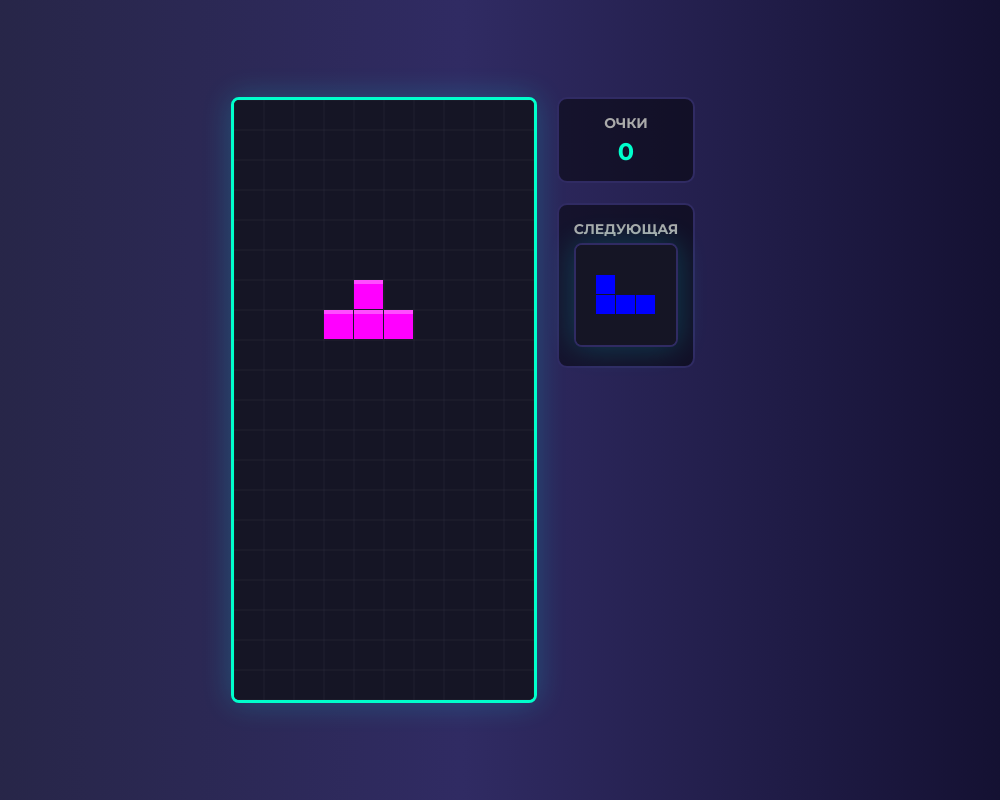
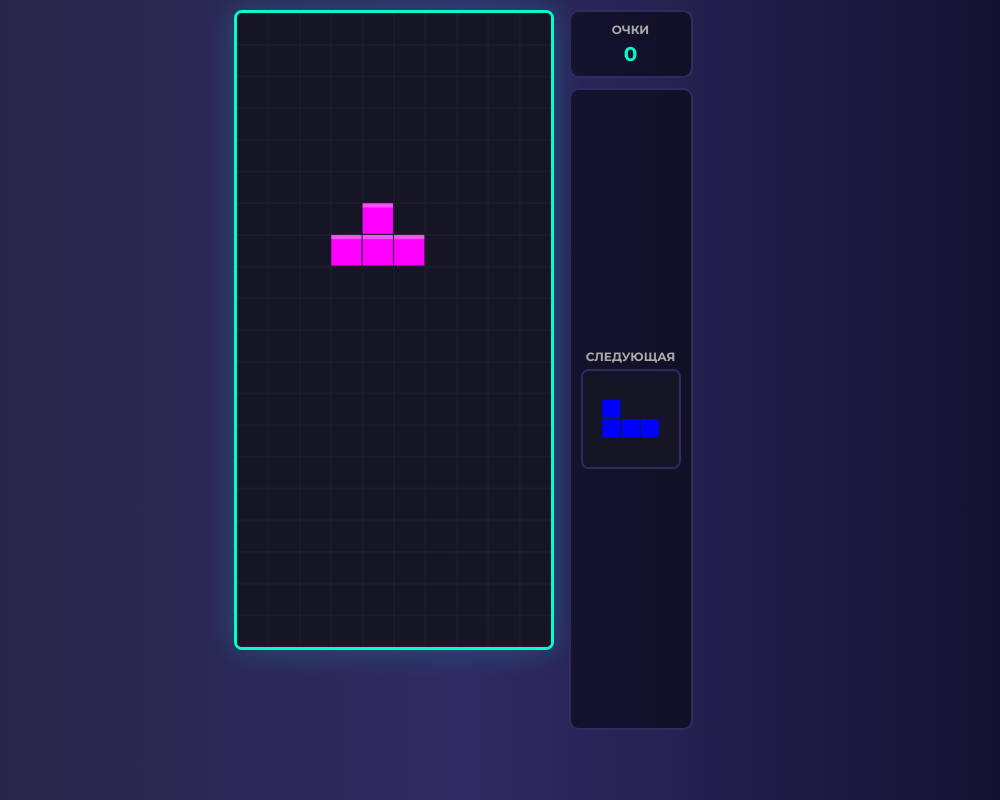
Before and after one commit to zumakulovtamir-tech/Tetris, a plain HTML site: page index.html in a window 1280 px wide. Shown: the whole page, without its empty margins (177-1177 px from the left). Drawn offline with Linux system fonts and the light colour scheme.

Commit message:
отправка

```diff
--- a/index.html
+++ b/index.html
@@ -7,102 +7,120 @@
     <link href="https://fonts.googleapis.com/css2?family=Montserrat:wght@400;700&display=swap" rel="stylesheet">
 
     <style>
-        * { margin: 0; padding: 0; box-sizing: border-box; user-select: none; -webkit-user-select: none; }
-        body {
-            background: #0f0c29; background: linear-gradient(to right, #24243e, #302b63, #0f0c29);
-            color: white; font-family: 'Montserrat', sans-serif;
-            display: flex; flex-direction: column; justify-content: center; align-items: center;
-            height: 100vh; overflow: hidden; touch-action: none;
+        * {
+            margin: 0; padding: 0; box-sizing: border-box;
+            user-select: none; -webkit-user-select: none;
+            -webkit-tap-highlight-color: transparent;
         }
 
-        #game-container {
-            display: flex; gap: 20px; align-items: flex-start;
+        body {
+            background: #0f0c29;
+            background: linear-gradient(to right, #24243e, #302b63, #0f0c29);
+            color: white;
+            font-family: 'Montserrat', sans-serif;
+            display: flex;
+            flex-direction: column;
+            justify-content: space-between;
+            align-items: center;
+            height: 100vh;
+            height: 100dvh; /* Динамическая высота для телефонов */
+            overflow: hidden;
+            touch-action: none;
+            padding: 10px 0;
         }
 
-        canvas {
+        /* Игровая зона (Поле + Панель) */
+        #game-area {
+            display: flex;
+            gap: 15px;
+            align-items: flex-start;
+            justify-content: center;
+            flex-grow: 1; /* Занимает всё свободное место */
+            max-height: 75vh;
+        }
+
+        canvas#board {
             background-color: #151525;
             border: 3px solid #00ffcc;
             border-radius: 8px;
             box-shadow: 0 0 30px rgba(0, 255, 255, 0.2);
+            height: 100%; /* Растягиваем по высоте контейнера */
+            width: auto;  /* Ширина подстроится сама (пропорция 1:2) */
+            aspect-ratio: 1 / 2;
         }
 
         #side-panel {
-            display: flex; flex-direction: column; gap: 20px;
+            display: flex;
+            flex-direction: column;
+            gap: 10px;
+            height: 100%;
         }
 
         .info-box {
             background: rgba(0,0,0,0.5);
             border: 2px solid #302b63;
-            padding: 15px;
+            padding: 10px;
             border-radius: 10px;
             text-align: center;
         }
 
-        .info-box h3 { font-size: 14px; color: #aaa; margin-bottom: 5px; }
-        .info-box p { font-size: 24px; font-weight: bold; color: #00ffcc; }
+        .info-box h3 { font-size: 12px; color: #aaa; margin-bottom: 5px; }
+        .info-box p { font-size: 20px; font-weight: bold; color: #00ffcc; }
 
-        #next-canvas { background: #151525; border: 2px solid #302b63; border-radius: 8px; }
-
-        /* --- МОБИЛЬНЫЕ КНОПКИ --- */
-        #mobile-controls {
-            display: none; /* Скрыты на компьютере */
-            margin-top: 20px;
+        canvas#next-canvas {
+            background: #151525;
+            border: 2px solid #302b63;
+            border-radius: 8px;
             width: 100%;
-            max-width: 400px;
-            justify-content: space-between; /* Разделяем на две группы */
-            padding: 0 20px;
+            max-width: 100px;
+            height: auto;
         }
 
-        .control-group {
-            display: flex;
-            gap: 10px;
+        /* --- КНОПКИ --- */
+        #mobile-controls {
+            display: flex; /* Показываем всегда, чтобы не ломать верстку */
+            width: 100%;
+            max-width: 500px;
+            justify-content: space-between;
+            padding: 10px 20px;
+            margin-bottom: 10px;
         }
 
+        .control-group { display: flex; gap: 10px; }
+
         #mobile-controls button {
-            width: 65px;
-            height: 65px;
-            font-size: 28px;
+            width: 60px;
+            height: 60px;
+            font-size: 24px;
             border-radius: 15px;
             background: rgba(0, 255, 204, 0.1);
             color: #00ffcc;
             border: 2px solid #00ffcc;
             font-weight: bold;
-            display: flex;
-            justify-content: center;
-            align-items: center;
-            /* Убирает задержку при тапе на телефоне */
+            display: flex; justify-content: center; align-items: center;
             touch-action: manipulation;
         }
 
         #mobile-controls button:active {
-            background: #00ffcc;
-            color: #0f0c29;
-            transform: scale(0.9);
+            background: #00ffcc; color: #0f0c29; transform: scale(0.9);
         }
 
-        /* Кнопки действий (поворот и сброс) выделяем желтым */
         #mobile-controls button.action {
-            border-color: #ffcc00;
-            color: #ffcc00;
-            background: rgba(255, 204, 0, 0.1);
+            border-color: #ffcc00; color: #ffcc00; background: rgba(255, 204, 0, 0.1);
         }
+        #mobile-controls button.action:active { background: #ffcc00; color: #0f0c29; }
 
-        #mobile-controls button.action:active {
-            background: #ffcc00;
-            color: #0f0c29;
-        }
-
-        /* Адаптив для телефонов */
-        @media (max-width: 600px) {
-            #game-container { transform: scale(0.8); transform-origin: top center; margin-top: -30px; }
-            #mobile-controls { display: flex; }
+        /* Скрываем кнопки на компьютерах с широким экраном */
+        @media (min-width: 800px) {
+            #mobile-controls { display: none; }
+            #game-area { max-height: 90vh; }
+            canvas#board { height: 80vh; }
         }
 
         #game-over {
-            position: absolute; top: 0; left: 0; width: 100%; height: 100%;
+            position: fixed; top: 0; left: 0; width: 100%; height: 100%;
             background: rgba(15, 12, 27, 0.9); display: none;
-            flex-direction: column; justify-content: center; align-items: center;
-            z-index: 10;
+            flex-direction: column; justify-content: center; align-items: center; z-index: 10;
         }
         #game-over h1 { color: #ff3366; font-size: 40px; margin-bottom: 20px; text-shadow: 0 0 20px #ff3366; }
         #game-over button {
@@ -113,7 +131,7 @@
 </head>
 <body>
 
-    <div id="game-container">
+    <div id="game-area">
         <canvas id="board" width="300" height="600"></canvas>
 
         <div id="side-panel">
@@ -121,14 +139,13 @@
                 <h3>ОЧКИ</h3>
                 <p id="score">0</p>
             </div>
-            <div class="info-box">
+            <div class="info-box" style="flex-grow: 1; display: flex; flex-direction: column; justify-content: center; align-items: center;">
                 <h3>СЛЕДУЮЩАЯ</h3>
                 <canvas id="next-canvas" width="100" height="100"></canvas>
             </div>
         </div>
     </div>
 
-    <!-- ОБНОВЛЕННЫЕ КНОПКИ -->
     <div id="mobile-controls">
         <div class="control-group">
             <button id="btn-left">◀</button>
@@ -157,47 +174,25 @@
         const BLOCK_SIZE = 30;
 
         const COLORS = ['#00ffff', '#0000ff', '#ffa500', '#ffff00', '#00ff00', '#ff00ff', '#ff0000'];
-
         const SHAPES = [
-            [[1,1,1,1]],
-            [[1,0,0],[1,1,1]],
-            [[0,0,1],[1,1,1]],
-            [[1,1],[1,1]],
-            [[0,1,1],[1,1,0]],
-            [[0,1,0],[1,1,1]],
-            [[1,1,0],[0,1,1]]
+            [[1,1,1,1]], [[1,0,0],[1,1,1]], [[0,0,1],[1,1,1]],
+            [[1,1],[1,1]], [[0,1,1],[1,1,0]], [[0,1,0],[1,1,1]], [[1,1,0],[0,1,1]]
         ];
 
-        let board = [];
-        let score = 0;
-        let gameOver = false;
-
-        let piece = null;
-        let nextPiece = null;
-
-        let dropCounter = 0;
-        let dropInterval = 800;
-        let lastTime = 0;
+        let board = [], score = 0, gameOver = false;
+        let piece = null, nextPiece = null;
+        let dropCounter = 0, dropInterval = 800, lastTime = 0;
 
         function createBoard() {
-            board = [];
-            for (let y = 0; y < ROWS; y++) {
-                board[y] = [];
-                for (let x = 0; x < COLS; x++) {
-                    board[y][x] = 0;
-                }
-            }
+            board = Array.from({ length: ROWS }, () => Array(COLS).fill(0));
         }
 
         function newPiece() {
             const randType = Math.floor(Math.random() * SHAPES.length);
-            const randColor = COLORS[randType];
-            const shape = SHAPES[randType];
-
             return {
-                matrix: shape,
-                color: randColor,
-                x: Math.floor((COLS - shape[0].length) / 2),
+                matrix: SHAPES[randType],
+                color: COLORS[randType],
+                x: Math.floor((COLS - SHAPES[randType][0].length) / 2),
                 y: 0
             };
         }
@@ -206,7 +201,6 @@
             piece = nextPiece || newPiece();
             nextPiece = newPiece();
             drawNext();
-
             if (collide()) {
                 gameOver = true;
                 document.getElementById('game-over').style.display = 'flex';
@@ -217,15 +211,9 @@
             for (let y = 0; y < piece.matrix.length; y++) {
                 for (let x = 0; x < piece.matrix[y].length; x++) {
                     if (piece.matrix[y][x] !== 0) {
-                        let boardX = piece.x + x;
-                        let boardY = piece.y + y;
-
-                        if (boardX < 0 || boardX >= COLS || boardY >= ROWS) {
-                            return true;
-                        }
-                        if (boardY >= 0 && board[boardY][boardX] !== 0) {
-                            return true;
-                        }
+                        let boardX = piece.x + x, boardY = piece.y + y;
+                        if (boardX < 0 || boardX >= COLS || boardY >= ROWS) return true;
+                        if (boardY >= 0 && board[boardY][boardX] !== 0) return true;
                     }
                 }
             }
@@ -235,22 +223,17 @@
         function merge() {
             piece.matrix.forEach((row, y) => {
                 row.forEach((value, x) => {
-                    if (value !== 0) {
-                        board[piece.y + y][piece.x + x] = piece.color;
-                    }
+                    if (value !== 0) board[piece.y + y][piece.x + x] = piece.color;
                 });
             });
         }
 
         function rotate(matrix) {
-            const N = matrix.length;
-            const M = matrix[0].length;
+            const N = matrix.length, M = matrix[0].length;
             let result = [];
             for (let i = 0; i < M; i++) {
                 result[i] = [];
-                for (let j = 0; j < N; j++) {
-                    result[i][j] = matrix[N - 1 - j][i];
-                }
+                for (let j = 0; j < N; j++) result[i][j] = matrix[N - 1 - j][i];
             }
             return result;
         }
@@ -258,49 +241,32 @@
         function playerRotate() {
             const oldMatrix = piece.matrix;
             piece.matrix = rotate(piece.matrix);
-            if (collide()) {
-                piece.matrix = oldMatrix;
-            }
+            if (collide()) piece.matrix = oldMatrix;
         }
 
         function playerDrop() {
             piece.y++;
             if (collide()) {
-                piece.y--;
-                merge();
-                clearLines();
-                spawnPiece();
+                piece.y--; merge(); clearLines(); spawnPiece();
             }
             dropCounter = 0;
         }
 
         function playerMove(dir) {
             piece.x += dir;
-            if (collide()) {
-                piece.x -= dir;
-            }
+            if (collide()) piece.x -= dir;
         }
 
         function playerHardDrop() {
-            while (!collide()) {
-                piece.y++;
-            }
-            piece.y--;
-            playerDrop();
+            while (!collide()) piece.y++;
+            piece.y--; playerDrop();
         }
 
         function clearLines() {
             for (let y = ROWS - 1; y >= 0; y--) {
-                let isFull = true;
-                for (let x = 0; x < COLS; x++) {
-                    if (board[y][x] === 0) {
-                        isFull = false;
-                        break;
-                    }
-                }
-                if (isFull) {
+                if (board[y].every(cell => cell !== 0)) {
                     board.splice(y, 1);
-                    board.unshift(new Array(COLS).fill(0));
+                    board.unshift(Array(COLS).fill(0));
                     score += 100;
                     document.getElementById('score').innerText = score;
                     y++;
@@ -313,76 +279,45 @@
             ctx.fillRect(0, 0, canvas.width, canvas.height);
 
             ctx.strokeStyle = 'rgba(255, 255, 255, 0.05)';
-            for(let i=0; i<=COLS; i++){
-                ctx.beginPath(); ctx.moveTo(i*BLOCK_SIZE, 0); ctx.lineTo(i*BLOCK_SIZE, canvas.height); ctx.stroke();
-            }
-            for(let i=0; i<=ROWS; i++){
-                ctx.beginPath(); ctx.moveTo(0, i*BLOCK_SIZE); ctx.lineTo(canvas.width, i*BLOCK_SIZE); ctx.stroke();
-            }
+            for(let i=0; i<=COLS; i++){ ctx.beginPath(); ctx.moveTo(i*BLOCK_SIZE, 0); ctx.lineTo(i*BLOCK_SIZE, canvas.height); ctx.stroke(); }
+            for(let i=0; i<=ROWS; i++){ ctx.beginPath(); ctx.moveTo(0, i*BLOCK_SIZE); ctx.lineTo(canvas.width, i*BLOCK_SIZE); ctx.stroke(); }
 
-            for (let y = 0; y < ROWS; y++) {
-                for (let x = 0; x < COLS; x++) {
-                    if (board[y][x] !== 0) {
-                        drawBlock(ctx, x, y, board[y][x]);
-                    }
-                }
-            }
+            board.forEach((row, y) => row.forEach((color, x) => { if (color !== 0) drawBlock(ctx, x, y, color); }));
 
             if (piece) {
-                piece.matrix.forEach((row, y) => {
-                    row.forEach((value, x) => {
-                        if (value !== 0) {
-                            drawBlock(ctx, piece.x + x, piece.y + y, piece.color);
-                        }
-                    });
-                });
+                piece.matrix.forEach((row, y) => row.forEach((value, x) => {
+                    if (value !== 0) drawBlock(ctx, piece.x + x, piece.y + y, piece.color);
+                }));
             }
         }
 
         function drawBlock(context, x, y, color) {
             context.fillStyle = color;
             context.fillRect(x * BLOCK_SIZE, y * BLOCK_SIZE, BLOCK_SIZE - 1, BLOCK_SIZE - 1);
-
             context.fillStyle = 'rgba(255, 255, 255, 0.3)';
             context.fillRect(x * BLOCK_SIZE, y * BLOCK_SIZE, BLOCK_SIZE - 1, 4);
         }
 
         function drawNext() {
-            nextCtx.fillStyle = '#151525';
-            nextCtx.fillRect(0, 0, 100, 100);
-
+            nextCtx.fillStyle = '#151525'; nextCtx.fillRect(0, 0, 100, 100);
             if (!nextPiece) return;
-
-            const size = 20;
-            const offsetX = (100 - nextPiece.matrix[0].length * size) / 2;
-            const offsetY = (100 - nextPiece.matrix.length * size) / 2;
-
-            nextPiece.matrix.forEach((row, y) => {
-                row.forEach((value, x) => {
-                    if (value !== 0) {
-                        nextCtx.fillStyle = nextPiece.color;
-                        nextCtx.fillRect(offsetX + x * size, offsetY + y * size, size - 1, size - 1);
-                    }
-                });
-            });
+            const size = 20, offsetX = (100 - nextPiece.matrix[0].length * size) / 2, offsetY = (100 - nextPiece.matrix.length * size) / 2;
+            nextPiece.matrix.forEach((row, y) => row.forEach((value, x) => {
+                if (value !== 0) {
+                    nextCtx.fillStyle = nextPiece.color;
+                    nextCtx.fillRect(offsetX + x * size, offsetY + y * size, size - 1, size - 1);
+                }
+            }));
         }
 
         function update(time = 0) {
             if (gameOver) return;
-
-            const deltaTime = time - lastTime;
-            lastTime = time;
-            dropCounter += deltaTime;
-
-            if (dropCounter > dropInterval) {
-                playerDrop();
-            }
-
+            const deltaTime = time - lastTime; lastTime = time; dropCounter += deltaTime;
+            if (dropCounter > dropInterval) playerDrop();
             draw();
             requestAnimationFrame(update);
         }
 
-        // Управление с клавиатуры
         document.addEventListener('keydown', e => {
             if (gameOver) return;
             if (e.key === 'ArrowLeft') playerMove(-1);
@@ -392,25 +327,26 @@
             if (e.key === ' ') { e.preventDefault(); playerHardDrop(); }
         });
 
-        // Управление с телефона
-        document.getElementById('btn-left').addEventListener('click', () => playerMove(-1));
-        document.getElementById('btn-right').addEventListener('click', () => playerMove(1));
-        document.getElementById('btn-down').addEventListener('click', () => playerDrop());
-        document.getElementById('btn-rotate').addEventListener('click', () => playerRotate());
-        document.getElementById('btn-drop').addEventListener('click', () => playerHardDrop());
+        // Используем 'pointerdown' вместо 'click' для мгновенного отклика на телефонах
+        const bindBtn = (id, action) => {
+            const btn = document.getElementById(id);
+            btn.addEventListener('pointerdown', (e) => {
+                e.preventDefault(); // Предотвращаем двойное нажатие/зум
+                action();
+            });
+        };
+
+        bindBtn('btn-left', () => playerMove(-1));
+        bindBtn('btn-right', () => playerMove(1));
+        bindBtn('btn-down', () => playerDrop());
+        bindBtn('btn-rotate', () => playerRotate());
+        bindBtn('btn-drop', () => playerHardDrop());
 
         function startGame() {
-            createBoard();
-            score = 0;
-            document.getElementById('score').innerText = score;
-            gameOver = false;
+            createBoard(); score = 0; document.getElementById('score').innerText = score; gameOver = false;
             document.getElementById('game-over').style.display = 'none';
-
-            nextPiece = newPiece();
-            spawnPiece();
-
-            lastTime = performance.now();
-            requestAnimationFrame(update);
+            nextPiece = newPiece(); spawnPiece();
+            lastTime = performance.now(); requestAnimationFrame(update);
         }
 
         document.getElementById('restart-btn').addEventListener('click', startGame);
```
